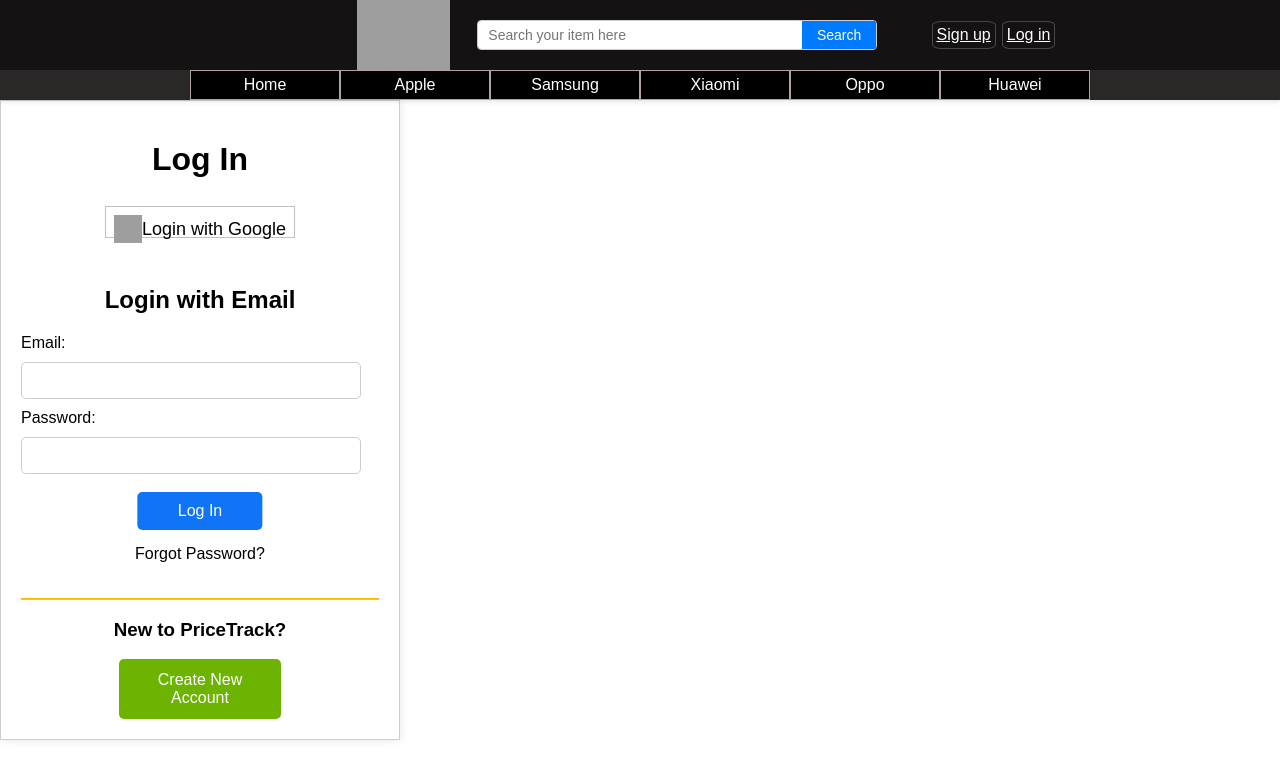
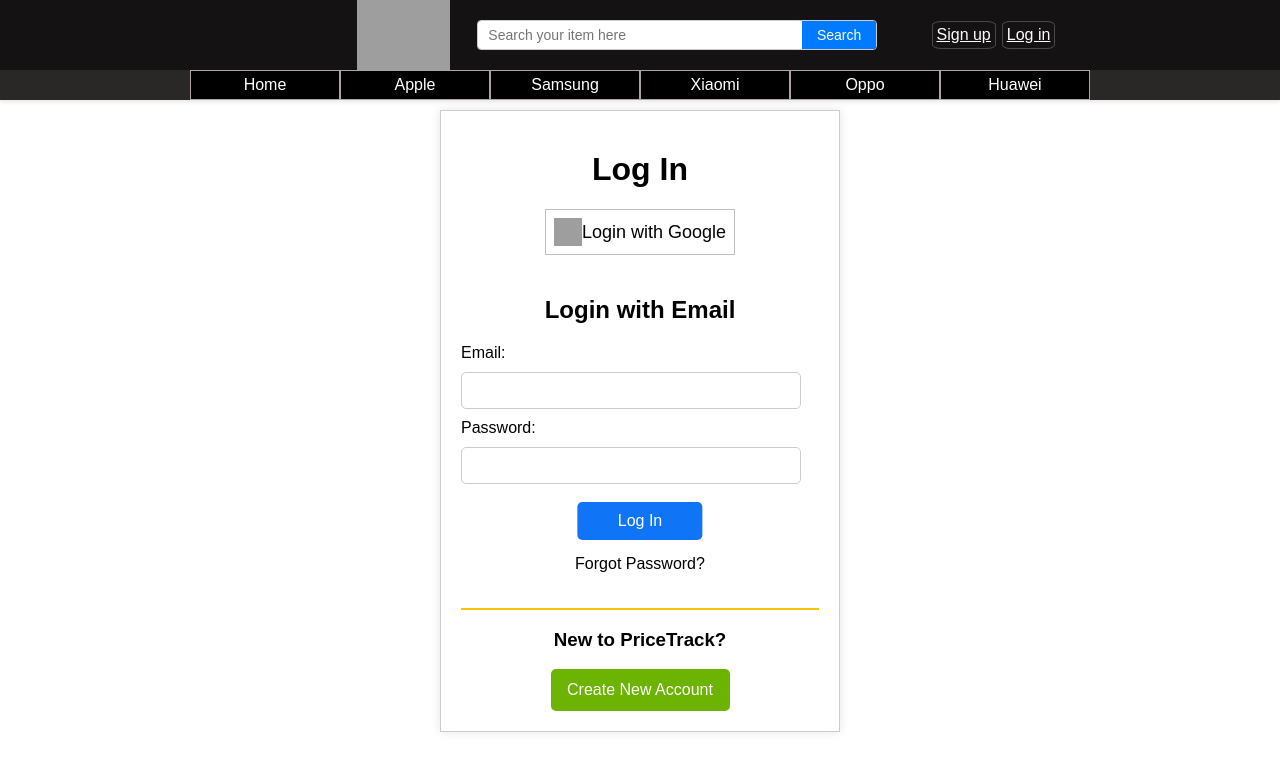
Before and after one commit to ngocbityta/PriceManagement, a React (Vite) app: page /login in a window 1280 px wide. Shown: the top 778 px of the page. Built offline with nearby package versions, Linux system fonts and the light colour scheme; grey boxes are pictures that could not be loaded.

Commit message:
fix login signup css

```diff
--- a/package.json
+++ b/package.json
@@ -10,6 +10,7 @@
     "preview": "vite preview"
   },
   "dependencies": {
+    "@fortawesome/fontawesome-free": "^6.6.0",
     "@fortawesome/fontawesome-svg-core": "^6.6.0",
     "@fortawesome/free-solid-svg-icons": "^6.6.0",
     "@fortawesome/react-fontawesome": "^0.2.2",
--- a/src/page/main/login/Login.jsx
+++ b/src/page/main/login/Login.jsx
@@ -1,9 +1,10 @@
 import React from 'react';
+import { Link } from 'react-router-dom';
 import "./style.scss";
-import { Link } from 'react-router-dom';
 
 const Login = () => {
     return (
+        <div className="login">
             <div id="wrapper">
                 <div id="title">Log In</div>
                 <div id="login-with-third-party">
@@ -37,7 +38,7 @@ const Login = () => {
                     </div>
                 </div>
             </div>
-
+        </div>
     )
 }
 
--- a/src/page/main/login/style.scss
+++ b/src/page/main/login/style.scss
@@ -1,4 +1,11 @@
+.login {
+    display: flex;
+    width: 100%;
+    justify-content: center;
+}
+
 #wrapper {
+    margin-top: 10px;
     width: 400px;
     padding: 20px;
     border: 1px solid #ccc;
@@ -97,7 +104,7 @@
     border-radius: 5px;
     /* margin-left: 50%;
     transform: translate(-50%); */
-    width: 45%;
+    width: 50%;
     font-size: 16px;
 }
 
@@ -111,7 +118,6 @@
 
 #login-with-third-party a {
     width: auto;
-    height: 32px;
     display: inline-block;
     padding: 8px;
     border: 1px solid #c0c0c0;
--- a/src/page/main/signup/style.scss
+++ b/src/page/main/signup/style.scss
@@ -117,7 +117,6 @@
 
 #signup-with-third-party a {
     width: auto;
-    height: 32px;
     display: inline-block;
     padding: 8px;
     border: 1px solid #c0c0c0;
```
Also changed, not shown: 1 other file (tests, documents, lock files or other folders). Lines whose indentation alone changed are shown as unchanged.
